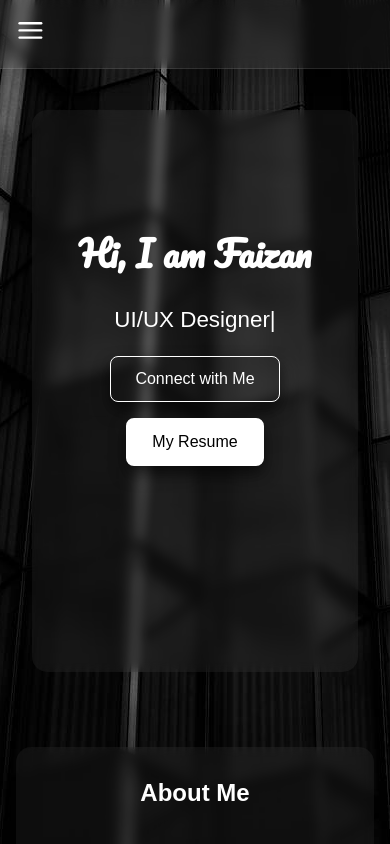
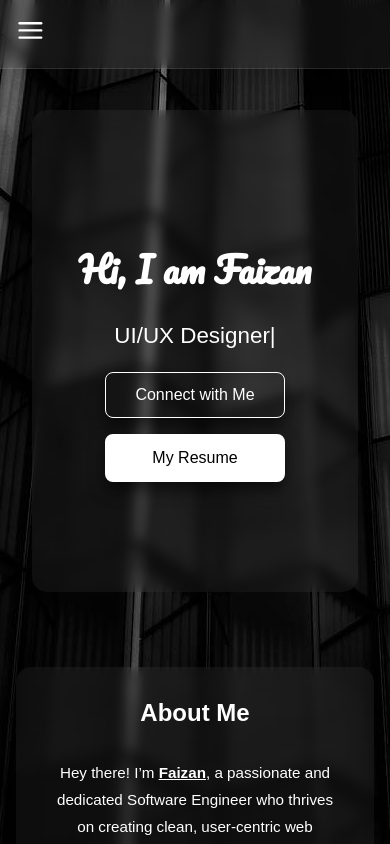
Before and after one commit to Faizan12th/portfolio, a React (Vite) app in the folder faizankhurshid/: page / in a window 390 px wide. Shown: the top 844 px of the page. Built offline with nearby package versions, Linux system fonts and the light colour scheme.

Commit message:
new commit

```diff
--- a/faizankhurshid/src/components/Hero/Hero.css
+++ b/faizankhurshid/src/components/Hero/Hero.css
@@ -153,7 +153,7 @@
 @media (max-width: 768px) {
   .hero {
     flex-direction: column;
-    padding: 7rem 2rem;
+    padding: 8rem 1rem 1rem;
     text-align: center;
     min-height: 40vh;
     margin-left: 2rem;
@@ -176,6 +176,9 @@
     justify-content: center;
   }
 
+  .hero-btn{
+    min-width: 180px;
+  }
   .image-container {
     margin-top: 2rem;
   }
```
